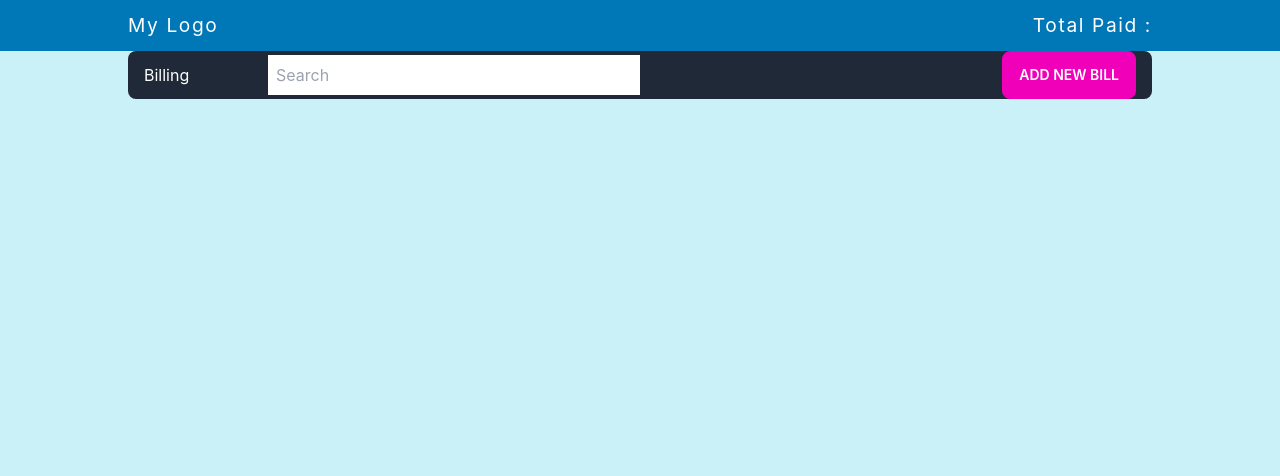
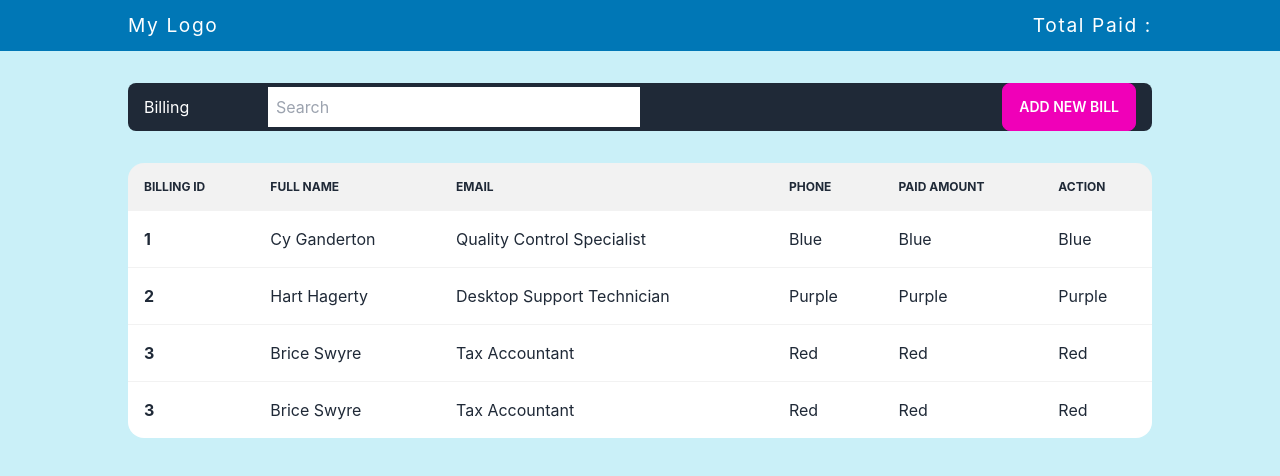
Before and after one commit to RatonRoy/Power-Hack, a React (Create React App) app: page / in a window 1280 px wide. Shown: the top 476 px of the page. Built offline with nearby package versions, Linux system fonts and the light colour scheme.

Commit message:
create the modal and validate the froms

```diff
--- a/package.json
+++ b/package.json
@@ -9,6 +9,8 @@
     "daisyui": "^2.17.0",
     "react": "^18.2.0",
     "react-dom": "^18.2.0",
+    "react-hook-form": "^7.33.0",
+    "react-router-dom": "^6.3.0",
     "react-scripts": "5.0.1",
     "web-vitals": "^2.1.4"
   },
--- a/src/App.js
+++ b/src/App.js
@@ -1,3 +1,4 @@
+import { Route, Routes} from "react-router-dom";
 import Table from "./components/Pages/Table/Table";
 import Header from "./components/Shared/Header/Header";
 
@@ -5,7 +6,9 @@ function App() {
   return (
     <main>
       <Header></Header>
-      <Table></Table>
+      <Routes>
+        <Route path = "/" element = {<Table></Table>}> </Route>
+      </Routes>
     </main>
   );
 }
--- a/src/components/Pages/Table/Table.css
+++ b/src/components/Pages/Table/Table.css
@@ -1,3 +1,9 @@
+.body-section{
+	background-color: #caf0f8;
+	min-height: 100vh;
+	padding-top: 2rem;
+}
+
 .section-header{
 	width: 80vw;
 	margin: 0 auto;
@@ -7,9 +13,13 @@
 	color: white;
 	padding: 0 1rem;
 	border-radius: 0.5rem;
+	margin-bottom: 2rem;
 
 }
-.body-section{
-	background-color: #caf0f8;
-	min-height: 100vh;
+.table-wrapper{
+	width: 80vw;
+	margin: 0 auto;
 }
+.label-text{
+	color: white;
+}
--- a/src/components/Pages/Table/Table.js
+++ b/src/components/Pages/Table/Table.js
@@ -1,7 +1,19 @@
 import React from 'react';
 import './Table.css';
+import { useForm } from "react-hook-form";
 
 const Table = () => {
+	const { register, formState: { errors }, handleSubmit } = useForm();
+	const onSubmit = data => {
+
+		// console.log(data);
+		const name = data.name;
+		const email = data.email;
+		const phone = data.phone;
+		const amount = data.amount;
+		console.log(name, email, phone, amount);
+
+	};
 	return (
 		<section className='body-section'>
 			<header className='flex section-header bg-gray-800'>
@@ -9,13 +21,188 @@ const Table = () => {
 					<p> Billing </p>
 					<input type="search" name="search" id="search" className='w-3/4 p-2' placeholder='Search' />
 				</div>
+
 				<div>
-					<button className='btn btn-secondary'>
+					<label for="my-modal-6" class="btn modal-button btn-secondary">
 						Add New Bill
-					</button>
+					</label>
+
+					{/* <!-- Put this part before </body> tag --> */}
+					<input type="checkbox" id="my-modal-6" class="modal-toggle" />
+					<div class="modal modal-bottom sm:modal-middle">
+						<div class="modal-box bg-black">
+							<label for="my-modal-6" class="btn btn-sm btn-circle absolute right-2 top-2">✕</label>
+							<form onSubmit={handleSubmit(onSubmit)}>
+
+								<div class="form-control w-full max-w-xs">
+									<label class="label">
+
+										<span class="label-text"> Your Full Name  </span>
+
+									</label>
+									<input
+										type="text"
+										placeholder="Your Name"
+										class="input input-bordered w-full max-w-xs text-black"
+
+										{...register("name", {
+											required: {
+												value: true,
+												message: 'Full Name is Required'
+											}
+
+										})}
+									/>
+
+									<label class="label">
+										{errors.name?.type === 'required' && <span className="label-text-alt text-red-500">{errors.name.message}</span>}
+
+									</label>
+								</div>
+								<div class="form-control w-full max-w-xs">
+									<label class="label">
+
+										<span class="label-text"> Email  </span>
+
+									</label>
+									<input
+										type="email"
+										placeholder="Your email"
+										class="input input-bordered w-full max-w-xs text-black"
+
+										{...register("email", {
+											required: {
+												value: true,
+												message: 'Email is Required'
+											},
+											pattern: {
+												value: /[a-z0-9]+@[a-z]+\.[a-z]{2,3}/,
+												message: 'Provide a valid Email'
+											}
+										})}
+									/>
+
+									<label class="label">
+										{errors.email?.type === 'required' && <span className="label-text-alt text-red-500">{errors.email.message}</span>}
+										{errors.email?.type === 'pattern' && <span className="label-text-alt text-red-500">{errors.email.message}</span>}
+
+									</label>
+								</div>
+								<div class="form-control w-full max-w-xs">
+									<label class="label">
+
+										<span class="label-text"> Phone Number  </span>
+
+									</label>
+									<input
+										type="number"
+										placeholder="Phone Number"
+										class="input input-bordered w-full max-w-xs text-black"
+
+										{...register("phone", {
+											required: {
+												value: true,
+												message: 'Phone Number is Required'
+											},
+											minLength: 11
+										})}
+									/>
+
+									<label class="label">
+										{errors.phone?.type === 'required' && <span className="label-text-alt text-red-500">{errors.phone.message}</span>}
+										{errors.phone?.type === 'minLength' && <span className="label-text-alt text-red-500">min length 11 </span>}
+
+									</label>
+								</div>
+
+								<div class="form-control w-full max-w-xs">
+									<label class="label">
+
+										<span class="label-text"> Paid Amount </span>
+
+									</label>
+									<input
+										type="number"
+										placeholder=" Amount "
+										class="input input-bordered w-full max-w-xs text-black"
+										{...register("amount", {
+											required: {
+												value: true,
+												message: 'Amount  is Required'
+											},
+
+										})}
+									/>
+
+									<label class="label">
+										{errors.amount?.type === 'required' && <span className="label-text-alt text-red-500">{errors.amount.message}</span>}
+									</label>
+								</div>
+								<input type="submit" value='Submit' className='btn w-full max-w-xs btn-success' />
+
+							</form>
+						</div>
+					</div>
 				</div>
+				{/* <!-- The button to open modal --> */}
+				{/* end of the modal */}
 			</header>
+			<div className="overflow-x-auto table-wrapper">
+				<table className="table w-full">
+					{/* <!-- head --> */}
+
+					<thead>
+						<tr>
+							<th>Billing Id</th>
+							<th>Full Name </th>
+							<th> Email </th>
+							<th>Phone</th>
+							<th>Paid Amount </th>
+							<th> Action </th>
+						</tr>
+					</thead>
+					<tbody>
+						{/* <!-- row 1 --> */}
+						<tr>
+							<th>1</th>
+							<td>Cy Ganderton</td>
+							<td>Quality Control Specialist</td>
+							<td>Blue</td>
+							<td>Blue</td>
+							<td>Blue</td>
+						</tr>
+						{/* <!-- row 2 --> */}
+						<tr>
+							<th>2</th>
+							<td>Hart Hagerty</td>
+							<td>Desktop Support Technician</td>
+							<td>Purple</td>
+							<td>Purple</td>
+							<td>Purple</td>
+						</tr>
+						{/* <!-- row 3 --> */}
+						<tr>
+							<th>3</th>
+							<td>Brice Swyre</td>
+							<td>Tax Accountant</td>
+							<td>Red</td>
+							<td>Red</td>
+							<td>Red</td>
+						</tr>
+						{/* <!-- row 3 --> */}
+						<tr>
+							<th>3</th>
+							<td>Brice Swyre</td>
+							<td>Tax Accountant</td>
+							<td>Red</td>
+							<td>Red</td>
+							<td>Red</td>
+						</tr>
+					</tbody>
+				</table>
+			</div>
 		</section>
+
 	);
 };
 
--- a/src/components/Shared/Header/Header.js
+++ b/src/components/Shared/Header/Header.js
@@ -7,7 +7,8 @@ const Header = () => {
 		<header className='header-section '>
 				<div className='header-wrap'>
 					<a className='header-item'>My Logo </a>
-					<p className='header-item'> Total Paid : </p>
+				<p className='header-item'> Total Paid : </p>
+
 				</div>
 			</header>
 	);
--- a/src/index.js
+++ b/src/index.js
@@ -2,12 +2,15 @@ import React from 'react';
 import ReactDOM from 'react-dom/client';
 import './index.css';
 import App from './App';
+import { BrowserRouter } from 'react-router-dom';
 import reportWebVitals from './reportWebVitals';
 
 const root = ReactDOM.createRoot(document.getElementById('root'));
 root.render(
   <React.StrictMode>
-    <App />
+    <BrowserRouter>
+      <App />
+    </BrowserRouter>
   </React.StrictMode>
 );
 
```
Also changed, not shown: 1 other file (tests, documents, lock files or other folders).
